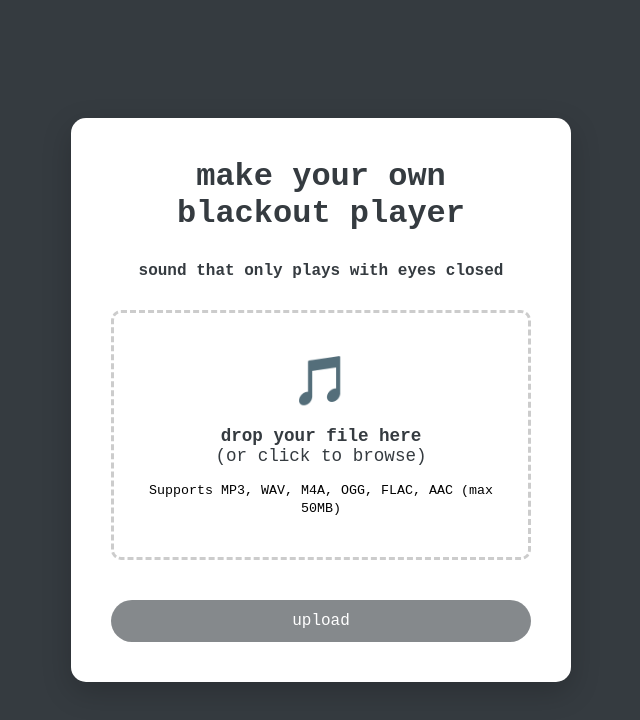
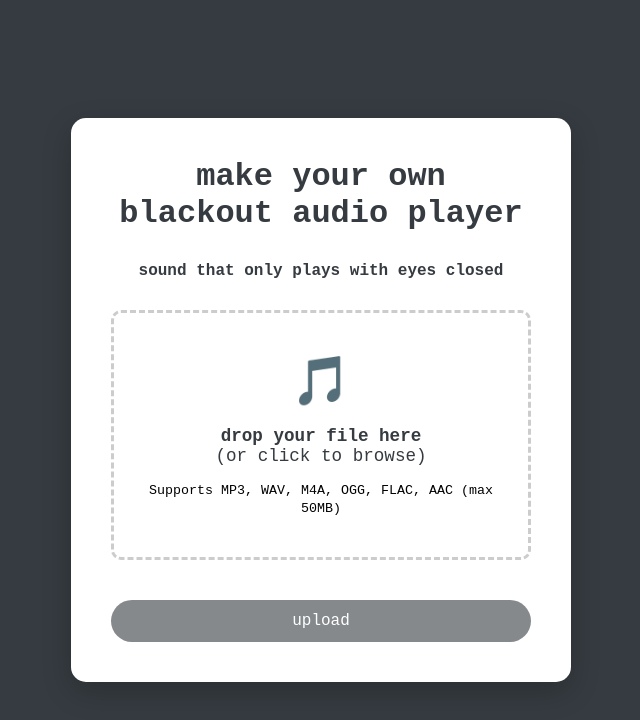
Before and after one commit to reeeneeee/blackout-audio, a website: page public/index.html in a window 1280 px wide. Shown: the whole page, without its empty margins (319-959 px from the left). Drawn offline with Linux system fonts and the light colour scheme.

Commit message:
update title / copy

```diff
--- a/public/index.html
+++ b/public/index.html
@@ -3,7 +3,7 @@
 <head>
     <meta charset="UTF-8">
     <meta name="viewport" content="width=device-width, initial-scale=1.0">
-    <title>panoptic</title>
+    <title>blackout audio</title>
     <style>
         * {
             box-sizing: border-box;
@@ -236,7 +236,7 @@
 </head>
 <body>
     <div class="container">
-        <h1>make your own blackout player</h1>
+        <h1>make your own blackout audio player</h1>
         <h2>sound that only plays with eyes closed</h2>
         <div class="upload-area" id="uploadArea">
             <div class="upload-icon">🎵</div>
```
Also changed, not shown: 1 other file.
